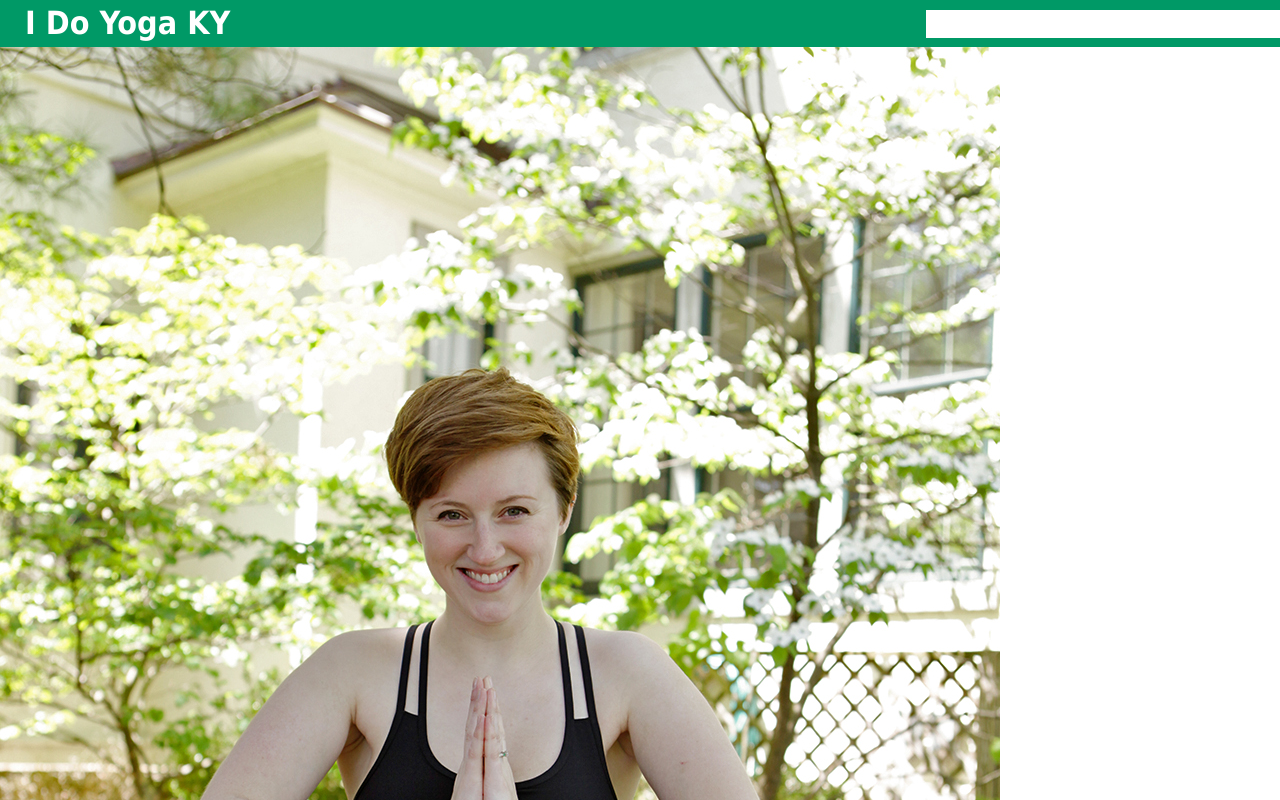
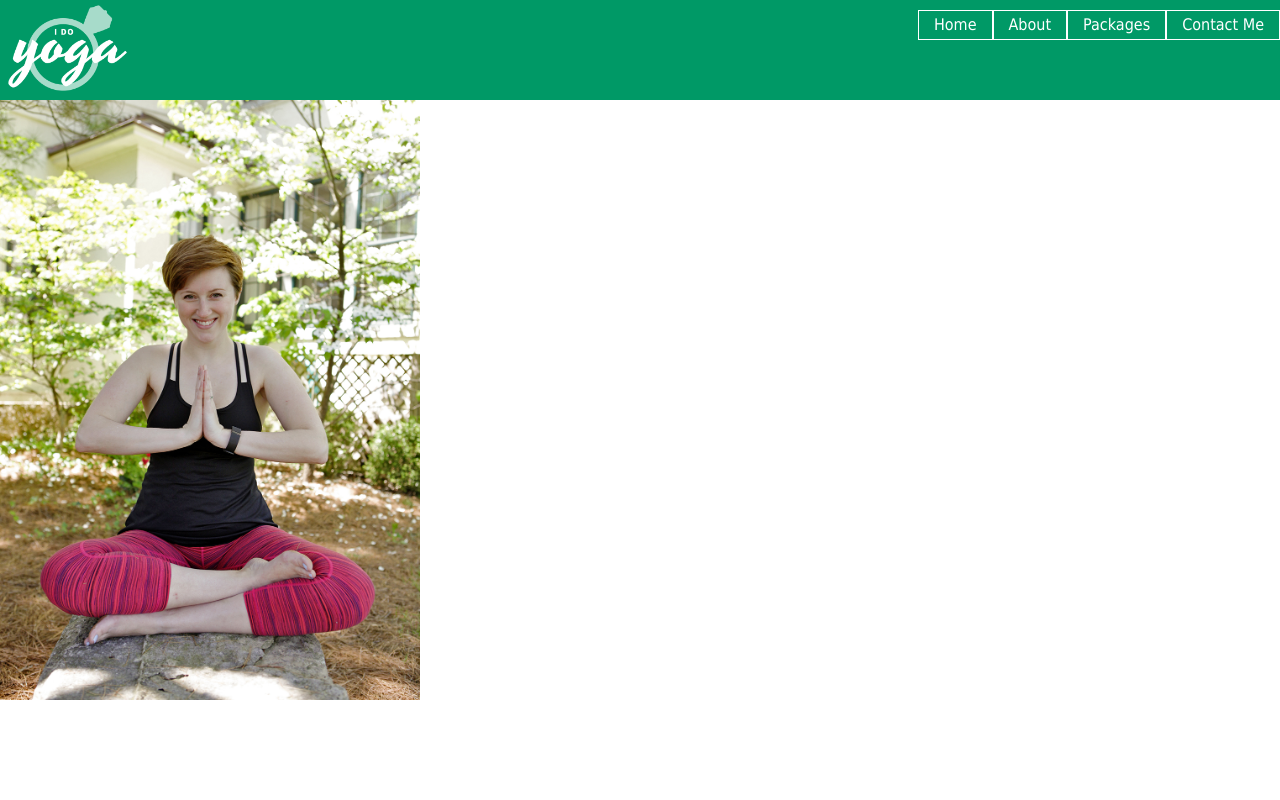
Before and after one commit to DanNitz/i-do-yoga, a plain HTML site: page index.html in a window 1280 px wide. Shown: the top 800 px of the page. Drawn offline with Linux system fonts and the light colour scheme.

Commit message:
working with nav bar and new logo positioning

```diff
--- a/css/main.css
+++ b/css/main.css
@@ -21,14 +21,13 @@ ul {
 
 p {}
 
-img {
-  max-width: 100%;
-}
 
 /*Navigation*/
-
-.title {
-  margin: 0;
+.logo {
+    max-height: 100px;
+    align-content: center;
+    display: block;
+    margin: auto;
 }
 
 .navigation {
@@ -36,7 +35,8 @@ img {
 }
 
 .navigation li {
-    background: white;
+    background: #009966;
+    border: solid 1px white;
     max-width: 40%;
     margin: auto;
 }
@@ -49,8 +49,9 @@ img {
   color: white;
 }
 
-.navigation a:hover {
-  color: lightgrey;
+.navigation li a:hover {
+    background-color: white;
+    color: #009966;
 }
 
 .nav-header {
@@ -58,7 +59,7 @@ img {
 }
 /*main image section*/
 .main-img {
-
+    max-height: 600px;
 }
 
 /*media query section*/
@@ -66,8 +67,8 @@ img {
 @media (min-width:769px) {
 
 .nav-header,
-.title,
-.navigation {
+.navigation,
+.logo    {
   display: flex;
   }
 
@@ -76,10 +77,6 @@ img {
   justify-content: space-between;
   }
 
-.title {
-	padding-left: 10px;
-}
-
 @media (min-width:1024px){
 
 
--- a/index.html
+++ b/index.html
@@ -9,7 +9,7 @@
   </head>
    <body>
     <header class="nav-header">
-      <h1 class="title"><a href="#">I Do Yoga KY</a></h1>
+        <a href="index.html"><img class="logo" src="imgs/logo-trans.png"></a>
       <nav>
       <ul class="navigation">
         <li><a href="index.html">Home</a></li>
@@ -20,12 +20,17 @@
       </nav>
     </header>
 
-    <div class="main-img container">
-      <img src="imgs/main-page-img.jpg" alt="I Do Yoga">
-    <div class="main-content">
-        <div class=""></div>
-        <div></div>
-    </div>
+        <div class="main-content">
+            <div class="col-1">
+                <img class="main-img" src="imgs/main-page-img.jpg" alt="I Do Yoga">
+            </div>
+            <div class="col-2">
+            <p></p>
+            </div>
+
+
+
+        </div>
 
 
 
```
